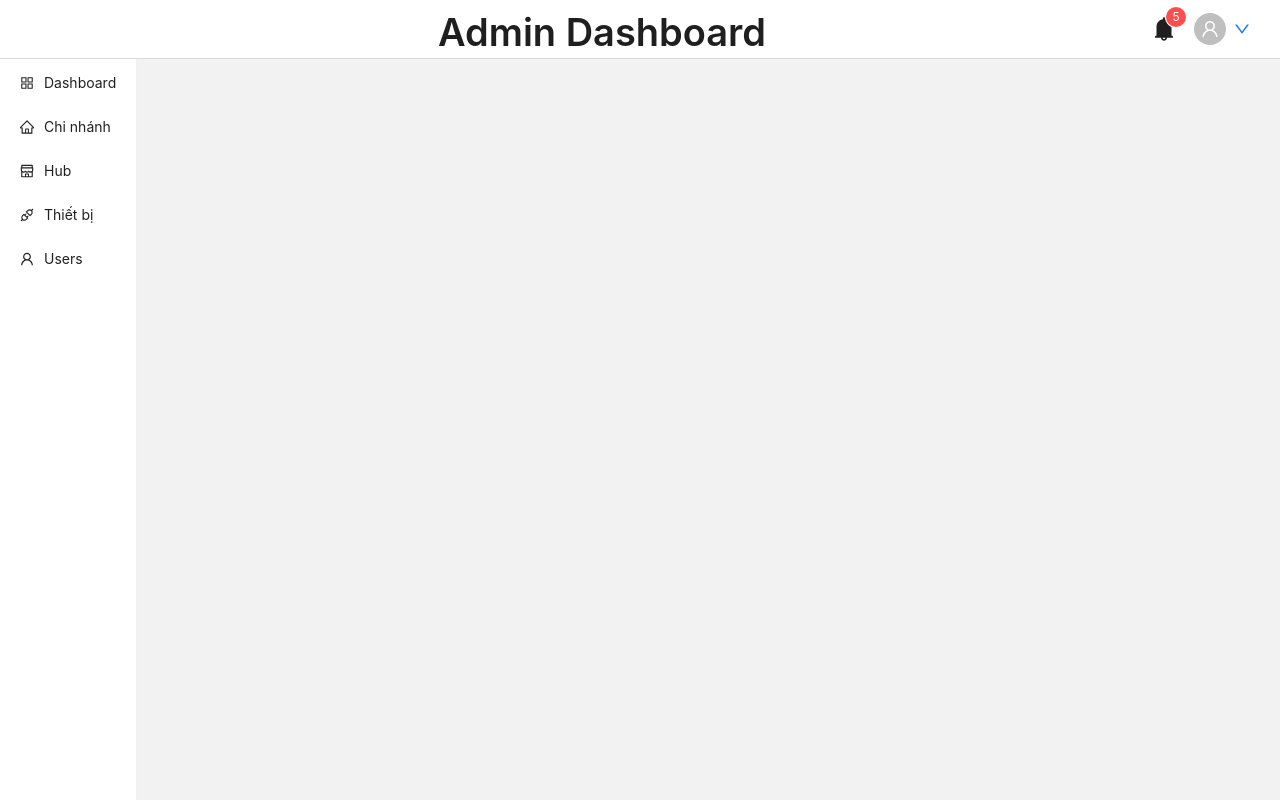
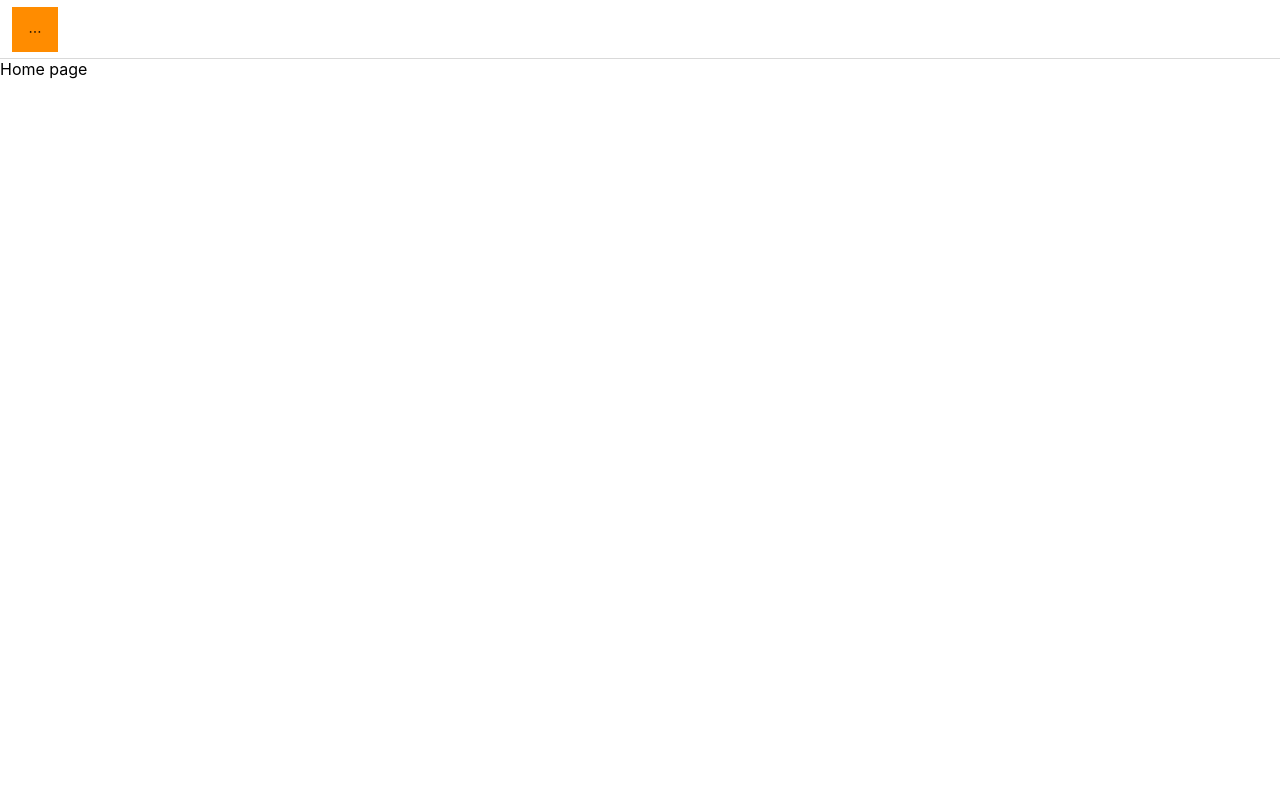
Before and after one commit to vuxquang89/backend-hub-manage, a React (Create React App) app: page / in a window 1280 px wide. Built offline with nearby package versions, Linux system fonts and the light colour scheme.

Commit message:
design login page

```diff
--- a/src/App.css
+++ b/src/App.css
@@ -27,3 +27,15 @@
   -webkit-box-shadow: 0px 0px 15px -10px rgba(0, 0, 0, 0.75);
   box-shadow: 0px 0px 15px -10px rgba(0, 0, 0, 0.75);
 }
+
+@media (max-width: 500px) {
+  .headerMenu {
+    display: none;
+  }
+}
+
+@media (min-width: 500px) {
+  .menuIcon {
+    display: none;
+  }
+}
--- a/src/App.js
+++ b/src/App.js
@@ -5,12 +5,13 @@ import SideMenu from "./components/admin/SideMenu";
 import PageContent from "./components/admin/PageContent";
 import { ToastContainer } from "react-toastify";
 import "react-toastify/dist/ReactToastify.css";
+import UserHeader from "./views/components/Header";
 
 function App() {
   return (
     <div className="App">
-      <Header />
-      <div className="SideMenuAndPageContent">
+      {/* <Header /> */}
+      {/* <div className="SideMenuAndPageContent">
         <SideMenu />
         <PageContent />
         <ToastContainer
@@ -26,8 +27,11 @@ function App() {
           theme="light"
         >
           {/* Same as */}
-        </ToastContainer>
-      </div>
+      {/* </ToastContainer> */}
+      {/* </div> */}
+
+      <UserHeader />
+      <PageContent />
     </div>
   );
 }
--- a/src/routers/admin/AppRouters.js
+++ b/src/routers/admin/AppRouters.js
@@ -12,6 +12,7 @@ import EditBranch from "../../views/admin/branch/EditBranch";
 import ListHub from "../../views/admin/hub/ListHub";
 import DetailHub from "../../views/admin/hub/DetailHub";
 import ListDevice from "../../views/admin/device/ListDevice";
+import Home from "../../views/user/Home";
 
 class AppRouters extends React.Component {
   render() {
@@ -34,6 +35,8 @@ class AppRouters extends React.Component {
         <Route path="/admin/hub/:id" element={<DetailHub />} />
 
         <Route path="/admin/device" element={<ListDevice />} />
+
+        <Route path="/" element={<Home />} />
       </Routes>
     );
   }
--- /dev/null
+++ b/src/views/components/Header.js
@@ -0,0 +1,44 @@
+import { Drawer, Menu } from "antd";
+import React, { useState } from "react";
+import HeaderMenu from "./Menu";
+import { MenuOutlined } from "@ant-design/icons";
+
+function UserHeader() {
+  const [openMenu, setOpenMenu] = useState(false);
+  return (
+    <div className="header">
+      <div
+        style={{
+          backgroundColor: "darkorange",
+          height: 60,
+          paddingLeft: 12,
+          paddingTop: 12,
+        }}
+        className="menuIcon"
+      >
+        <MenuOutlined
+          style={{ color: "white", fontSize: 30 }}
+          onClick={() => {
+            setOpenMenu(true);
+          }}
+        />
+      </div>
+      <span className="headerMenu">
+        <HeaderMenu />
+      </span>
+      <Drawer
+        placement="left"
+        open={openMenu}
+        onClose={() => {
+          setOpenMenu(false);
+        }}
+        closable={false}
+        bodyStyle={{ backgroundColor: "darkorange" }}
+      >
+        <HeaderMenu isInLine />
+      </Drawer>
+    </div>
+  );
+}
+
+export default UserHeader;
--- /dev/null
+++ b/src/views/components/Menu.js
@@ -0,0 +1,28 @@
+import React from "react";
+import { Menu } from "antd";
+
+function HeaderMenu({ isInLine = false }) {
+  return (
+    <Menu
+      style={{
+        backgroundColor: "darkorange",
+        color: "white",
+        fontSize: 24,
+        border: "none",
+      }}
+      mode={isInLine ? "inline" : "horizontal"}
+      items={[
+        {
+          label: "Trang chủ",
+          key: "home",
+        },
+        {
+          label: "Quản lý thiết bị",
+          key: "device",
+        },
+      ]}
+    ></Menu>
+  );
+}
+
+export default HeaderMenu;
--- /dev/null
+++ b/src/views/user/Home.js
@@ -0,0 +1,7 @@
+import React from "react";
+
+function Home() {
+  return <div>Home page</div>;
+}
+
+export default Home;
```
Also changed, not shown: src/views/Login.css (added, +16 -0 lines), src/views/Login.js (added, +46 -0 lines).
